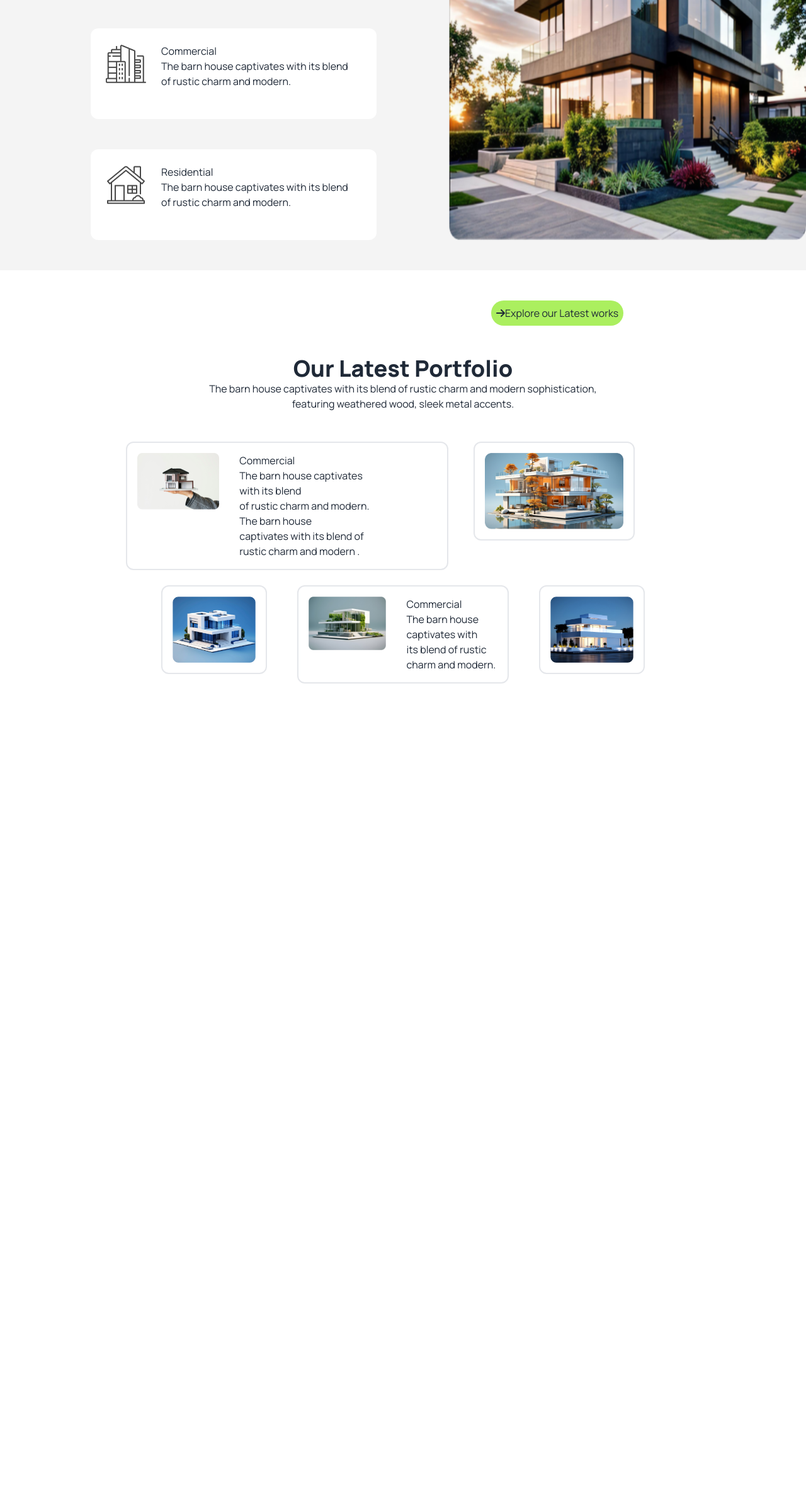
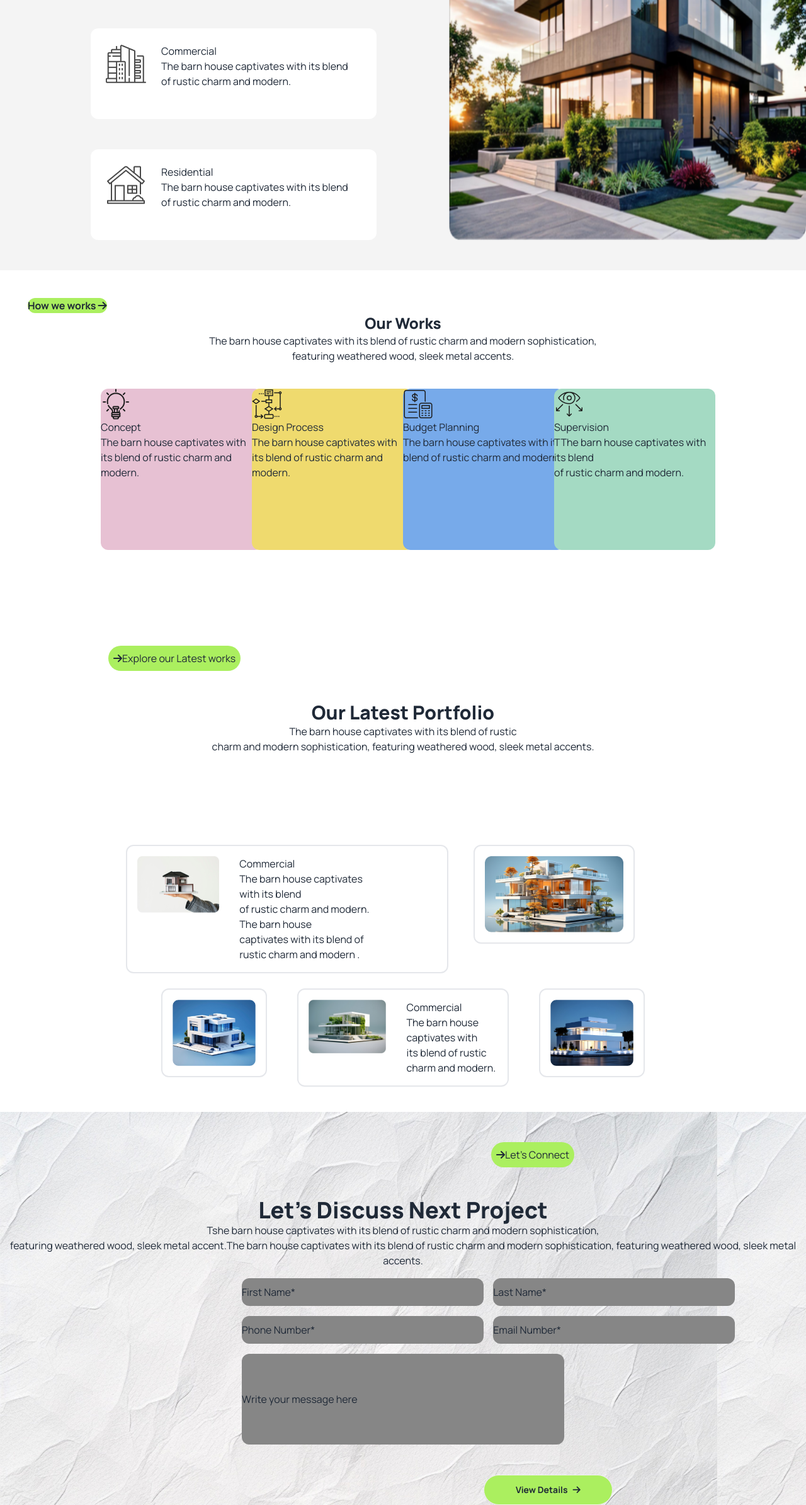
Before and after one commit to tanvirahamad015/Rinterio, a plain HTML site: page index.html in a window 1280 px wide. Shown: the part 1333-3722 px from the top of the page at 63% size. Before the commit the page ends 2458 px from the top, so only its background shows below. Drawn offline with nearby package versions, Linux system fonts and the light colour scheme.

Commit message:
challenge part

```diff
--- a/index.html
+++ b/index.html
@@ -8,7 +8,7 @@
 <script src="https://cdn.tailwindcss.com"></script>
 <script src="https://cdn.tailwindcss.com"></script>
 <script src="https://kit.fontawesome.com/de347ea151.js" crossorigin="anonymous"></script>
-
+<link rel="stylesheet" href="style/style.css">
 <link rel="preconnect" href="https://fonts.googleapis.com">
 <link rel="preconnect" href="https://fonts.gstatic.com" crossorigin>
 <link href="https://fonts.googleapis.com/css2?family=Manrope:wght@200..800&display=swap" rel="stylesheet">
@@ -81,17 +81,51 @@
      </div>
           </section>
 
+
+
 <!-- part-3 -->
-<div class="">
 
-<div class=" ml-96 pl-96">  <button class="lg:btn lg:bg-[#ABEF5F] lg:rounded-3xl mt-12 ml-3 mb-12 p-2">
+  <div class="mt-11">
+    <i class="lg:fa-solid lg:fa-magnifying-glass lg:mr-6 "></i>
+    <i class="lg:fa-solid lg:fa-cart-shopping lg:mr-5 "></i>
+   <button class="lg:btn lg:bg-[#ABEF5F] lg:rounded-3xl lg:font-bold ">
+    How we works
+        <i class="fa-solid fa-arrow-right"></i>
+      </button>
+<div> <h1 class="text-center text-2xl font-extrabold">Our Works  </h1>
+<p class="text-center mb-10">The barn house captivates with its blend of rustic charm and modern sophistication, <br> featuring weathered wood, sleek metal accents.</p></div>
+
+
+
+
+  <div class="w-3/4 h-fit grid grid-cols-4 mx-auto ">
+
+    <div class="w-64 h-64  bg-[#E7C1D3] rounded-xl mb-10"><img src="./assets/concept.png" alt=""><h1>Concept</h1><p>The barn house captivates with <br> its blend of rustic charm and modern.</p></div>
+
+    <div class="w-64 h-64  bg-[#EFDA6E] rounded-xl mb-10"><img src="./assets/flow-chart.png" alt=""><h1>Design Process</h1><p>The barn house captivates with <br> its blend of rustic charm and modern.</p></div>
+
+
+
+
+<div class="w-64 h-64  bg-[#77AAEA] rounded-xl mb-10"><img src="./assets/budget-planning.png" alt=""><h1>Budget Planning</h1><p>The barn house captivates with its blend of rustic charm and modern.</p></div>
+
+
+<div>
+  <div class="w-64 h-64  bg-[#A4DAC3] rounded-xl mb-10"><img src="./assets/vision.png" alt=""><h1>Supervision</h1><p>TThe barn house captivates with its blend <br> of rustic charm and modern.</p></div>
+</div>
+
+
+
+
+<div class=" ml- pl- mt-16">  <button class="lg:btn lg:bg-[#ABEF5F] lg:rounded-3xl mt-12 ml-3 mb-12 p-2">
   <i class="fa-solid fa-arrow-right"></i>Explore our Latest works
    </button></div>
-  <h1 class="text-4xl font-extrabold text-center">Our Latest Portfolio</h1>
-  <p class="text-center">The barn house captivates with its blend of rustic charm and modern sophistication, <br> featuring weathered wood, sleek metal accents.</p>
-</div>
+ </div>
+ <div><h1 class="text-center text-3xl font-extrabold">Our Latest Portfolio</h1></div>
+<div><p class="text-center">The barn house captivates with its blend of rustic <br> charm and modern sophistication, featuring weathered wood, sleek metal accents.</p></div>
+
 <!-- main box -->
-<div class="w-4/5 mx-auto mt-12 h-fit flex">
+<div class="w-4/5 mx-auto mt-36 h-fit flex">
   <!-- potom 2 box -->
   <div class="w-6/12 h-fit border-2 flex mx-auto rounded-xl mr-10 ">
     <div><img class="p-4" src="./assets/img1.png" alt=""></div>
@@ -108,5 +142,41 @@
   <div class="w-3/12 h-fit border-2 rounded-xl"><img class="p-4" src="./assets/img5.png" alt=""></div>
 </div>
 
+
+
+
+
+
+<!-- 4th part -->
+<div class="w-full h-fit bg-local ..." style="background-image: url(./assets/bg.jpg)">
+  <div class=" ml-96 pl-96 ">  <button class="lg:btn lg:bg-[#ABEF5F] lg:rounded-3xl mt-12 ml-3 mb-12 p-2">
+    <i class="fa-solid fa-arrow-right"></i>Let’s Connect
+     </button></div>
+    <h1 class="text-4xl font-extrabold text-center">Let’s Discuss Next Project</h1>
+    <p class="text-center">Tshe barn house captivates with its blend of rustic charm and modern sophistication, <br> featuring weathered wood, sleek metal accent.The barn house captivates with its blend of rustic charm and modern sophistication, featuring weathered wood, sleek metal accents.</p>
+
+    <div class=" ">
+
+      <input class="bg-[#868686] w-96 h-11 rounded-xl mr-3 ml-96 mt-4 " type="text" id="fname" name="fname" value="First Name*">
+      <input class="bg-[#868686] w-96 h-11 rounded-xl" type="text" id="fname" name="fname" value="Last Name*"><br>
+      <input class="bg-[#868686] w-96 h-11 rounded-xl ml-96 mt-4" type="text" id="fname" name="fname" value="Phone Number*">
+      <input class="bg-[#868686] w-96 h-11 rounded-xl ml-3" type="text" id="fname" name="fname" value="Email Number*"><br>
+      <input class="w-2/5 h-36 bg-[#868686] rounded-xl mt-4 ml-96" type="text" id="fname" name="fname" value="Write your message here"> <br>
+      <div class="lg:max-w-4xl  mt-12 lg:ml-96 lg:pl-96 ml-32"> <button class="btn bg-[#ABEF5F] rounded-3xl font-bold w-2/5 ">
+        View Details
+        <i class="fa-solid fa-arrow-right"></i>
+      </button></div>
+  </div>
+
+  </div>
+
+
+
+
+
+
+
+
+
       </body>
       </html>
--- /dev/null
+++ b/style/style.css
@@ -0,0 +1,3 @@
+.background{
+    background-image:url(../assets/bg.jpg);
+}
```
